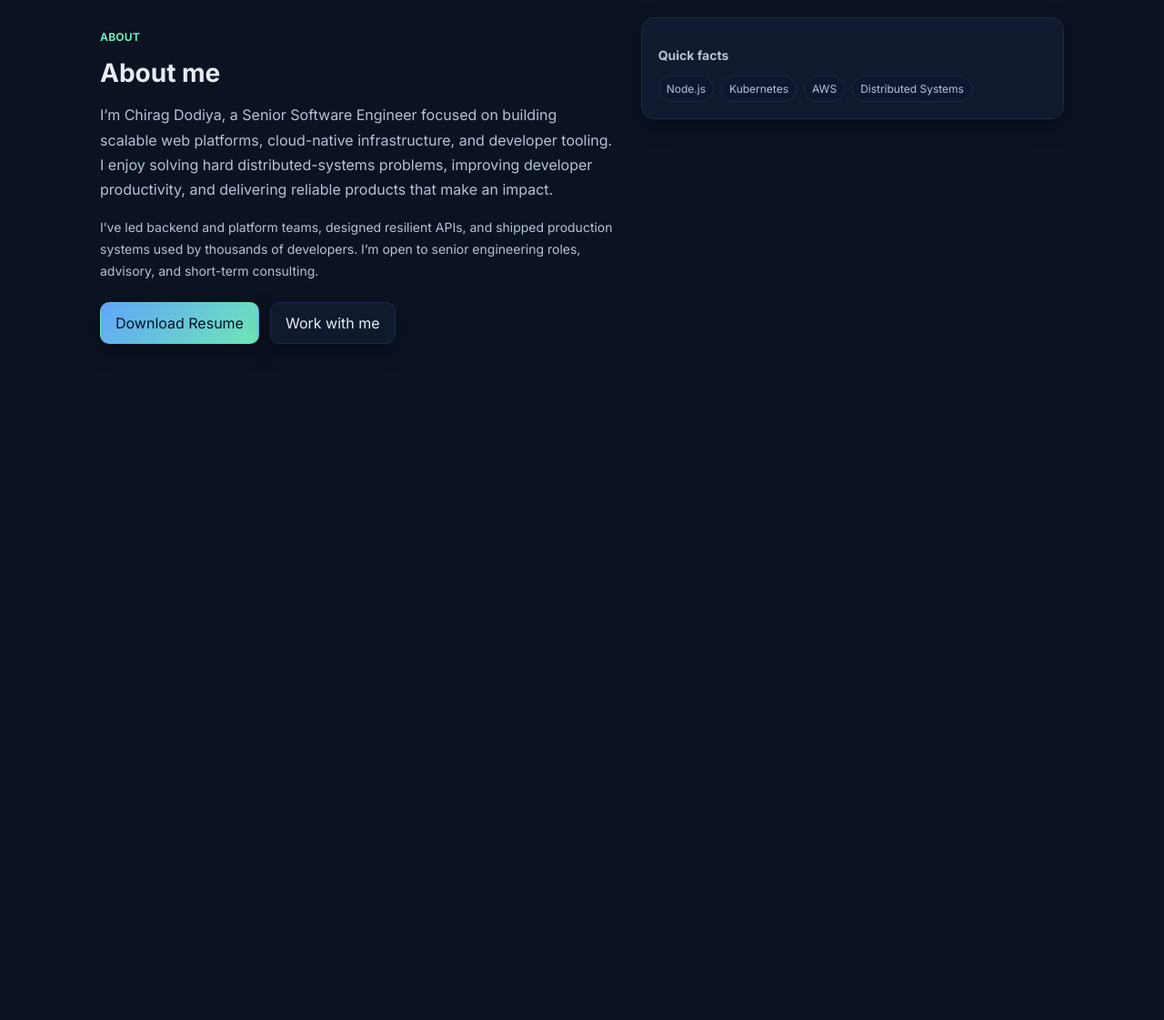
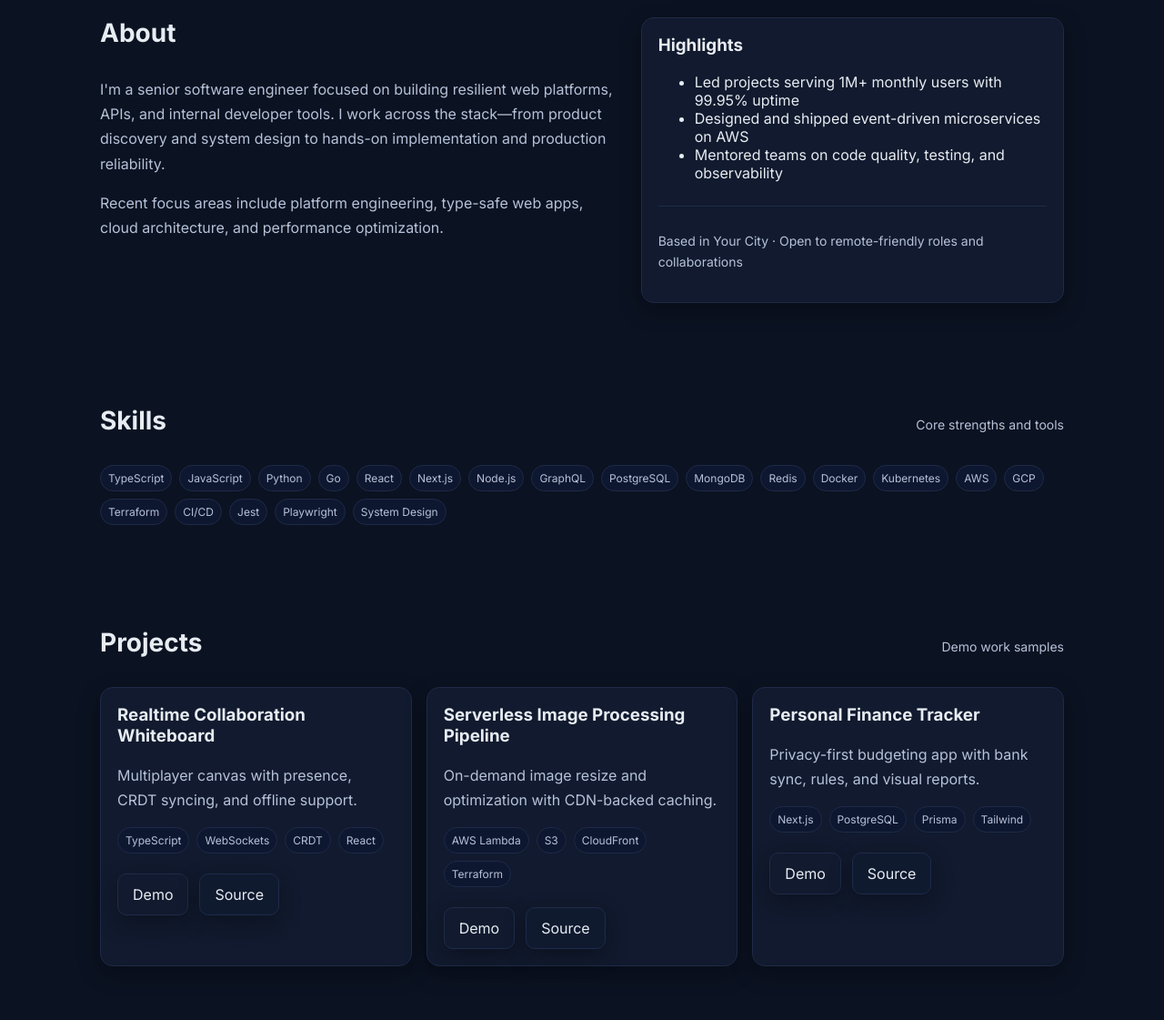
Before and after one commit to riverxapp/orbit-labs-mvs, a website: page index.html in a window 1280 px wide. Shown: the part 540-1661 px from the top of the page at 91% size. Before the commit the page ends 974 px from the top, so only its background shows below. Drawn offline with Linux system fonts and the light colour scheme.

Commit message:
feat: AI fallback rewrite - Create or replace this file with exactly the following HT...

```diff
--- a/index.html
+++ b/index.html
@@ -104,26 +104,108 @@ hr.sep{border:none;border-top:1px solid var(--border);margin:26px 0}
 <section id="about" class="section">
 <div class="container two-col">
 <div>
-<p class="kicker">About</p>
-<h2>About me</h2>
-<p>I’m Chirag Dodiya, a Senior Software Engineer focused on building scalable web platforms, cloud-native infrastructure, and developer tooling. I enjoy solving hard distributed-systems problems, improving developer productivity, and delivering reliable products that make an impact.</p>
-<p class="small">I’ve led backend and platform teams, designed resilient APIs, and shipped production systems used by thousands of developers. I’m open to senior engineering roles, advisory, and short-term consulting.</p>
-<div class="btns" aria-label="Primary actions">
-<a class="btn primary" href="#" data-resume-url="https://yourdomain.com/Chirag-Dodiya-Resume.pdf">Download Resume</a>
-<a class="btn" href="#contact">Work with me</a>
+<div class="section-title">
+<h2>About</h2>
+</div>
+<p>I'm a senior software engineer focused on building resilient web platforms, APIs, and internal developer tools. I work across the stack—from product discovery and system design to hands-on implementation and production reliability.</p>
+<p>Recent focus areas include platform engineering, type-safe web apps, cloud architecture, and performance optimization.</p>
+</div>
+<div class="card">
+<h3 style="margin-top:0">Highlights</h3>
+<ul>
+<li>Led projects serving 1M+ monthly users with 99.95% uptime</li>
+<li>Designed and shipped event-driven microservices on AWS</li>
+<li>Mentored teams on code quality, testing, and observability</li>
+</ul>
+<hr class="sep">
+<p class="small">Based in Your City · Open to remote-friendly roles and collaborations</p>
 </div>
 </div>
-<div>
-<div class="card" aria-hidden="false">
-<h3 class="small">Quick facts</h3>
-<div class="badges" role="list">
-<div class="badge" role="listitem">Node.js</div>
-<div class="badge" role="listitem">Kubernetes</div>
-<div class="badge" role="listitem">AWS</div>
-<div class="badge" role="listitem">Distributed Systems</div>
+</section>
+<section id="skills" class="section">
+<div class="container">
+<div class="section-title">
+<h2>Skills</h2>
+<span class="small">Core strengths and tools</span>
+</div>
+<div class="badges">
+<span class="badge">TypeScript</span>
+<span class="badge">JavaScript</span>
+<span class="badge">Python</span>
+<span class="badge">Go</span>
+<span class="badge">React</span>
+<span class="badge">Next.js</span>
+<span class="badge">Node.js</span>
+<span class="badge">GraphQL</span>
+<span class="badge">PostgreSQL</span>
+<span class="badge">MongoDB</span>
+<span class="badge">Redis</span>
+<span class="badge">Docker</span>
+<span class="badge">Kubernetes</span>
+<span class="badge">AWS</span>
+<span class="badge">GCP</span>
+<span class="badge">Terraform</span>
+<span class="badge">CI/CD</span>
+<span class="badge">Jest</span>
+<span class="badge">Playwright</span>
+<span class="badge">System Design</span>
 </div>
 </div>
+</section>
+<section id="projects" class="section">
+<div class="container">
+<div class="section-title">
+<h2>Projects</h2>
+<span class="small">Demo work samples</span>
 </div>
+<div class="grid cards">
+<article class="card">
+<h3 style="margin-top:0">Realtime Collaboration Whiteboard</h3>
+<p>Multiplayer canvas with presence, CRDT syncing, and offline support.</p>
+<div class="badges">
+<span class="badge">TypeScript</span>
+<span class="badge">WebSockets</span>
+<span class="badge">CRDT</span>
+<span class="badge">React</span>
+</div>
+<div class="btns">
+<a class="btn ghost" href="#" aria-label="Live demo">Demo</a>
+<a class="btn" href="#" aria-label="Source code">Source</a>
+</div>
+</article>
+<article class="card">
+<h3 style="margin-top:0">Serverless Image Processing Pipeline</h3>
+<p>On-demand image resize and optimization with CDN-backed caching.</p>
+<div class="badges">
+<span class="badge">AWS Lambda</span>
+<span class="badge">S3</span>
+<span class="badge">CloudFront</span>
+<span class="badge">Terraform</span>
+</div>
+<div class="btns">
+<a class="btn ghost" href="#" aria-label="Live demo">Demo</a>
+<a class="btn" href="#" aria-label="Source code">Source</a>
+</div>
+</article>
+<article class="card">
+<h3 style="margin-top:0">Personal Finance Tracker</h3>
+<p>Privacy-first budgeting app with bank sync, rules, and visual reports.</p>
+<div class="badges">
+<span class="badge">Next.js</span>
+<span class="badge">PostgreSQL</span>
+<span class="badge">Prisma</span>
+<span class="badge">Tailwind</span>
+</div>
+<div class="btns">
+<a class="btn ghost" href="#" aria-label="Live demo">Demo</a>
+<a class="btn" href="#" aria-label="Source code">Source</a>
+</div>
+</article>
+</div>
+</div>
+</section>
+<section id="experience" class="section">
+<div class="container">
 </div>
 </section>
 </main>
```
